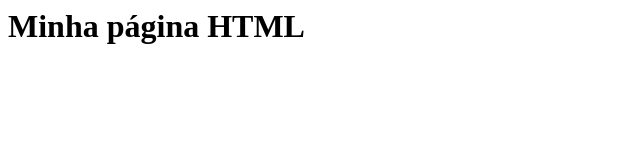
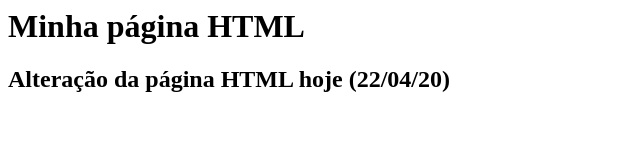
Before and after one commit to Lygiasbotelho/HiringCoders_gama-no-github, a plain HTML site: page index.html in a window 1280 px wide. Shown: the whole page, without its empty margins (0-640 px from the left). Drawn offline with Linux system fonts and the light colour scheme.

Commit message:
arquivo index.html atualizado novamente

```diff
--- a/index.html
+++ b/index.html
@@ -1,5 +1,8 @@
 <html>
-	<body>
-		<h1> Minha página HTML</h1>
-	</body>
+
+<body>
+	<h1> Minha página HTML</h1>
+	<h2>Alteração da página HTML hoje (22/04/20)</h2>
+</body>
+
 </html>
```
